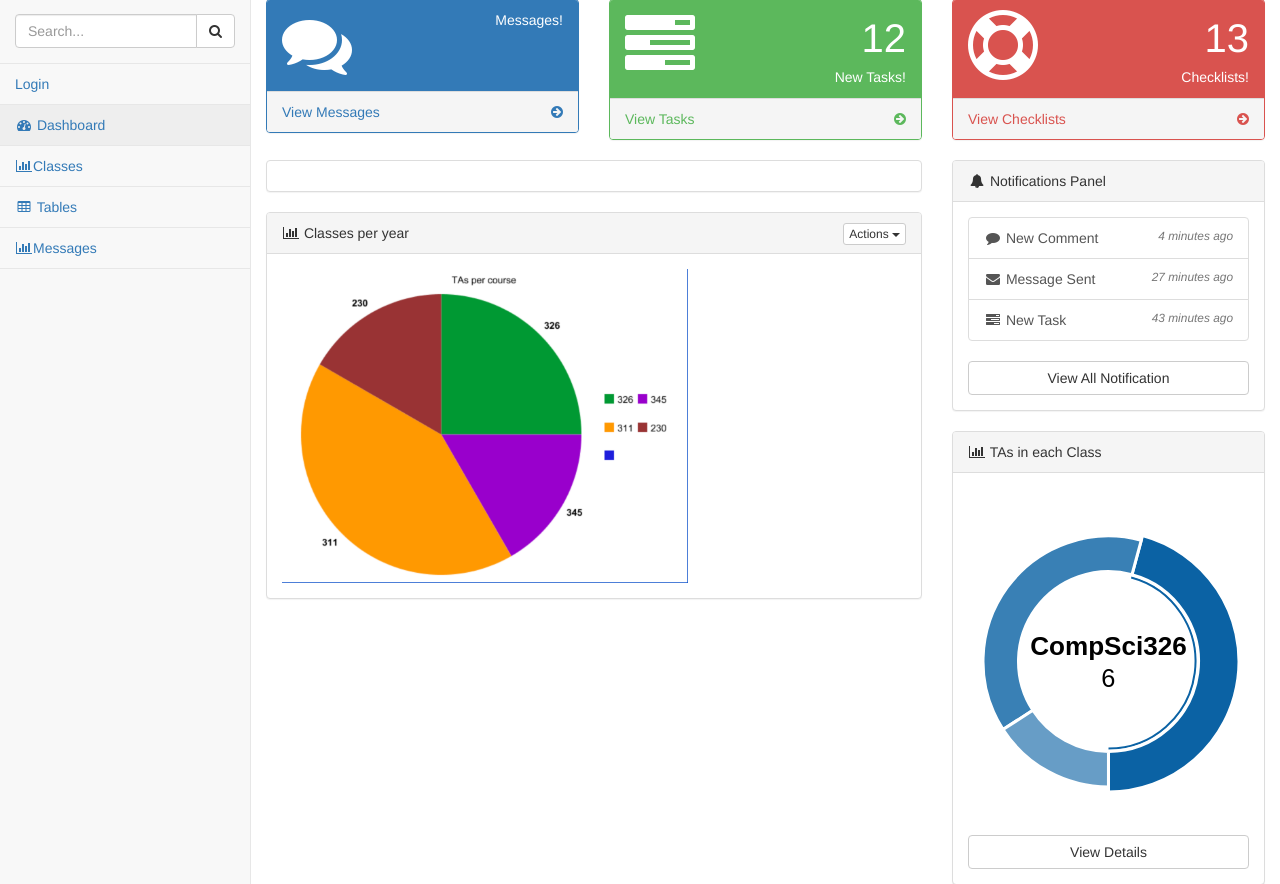
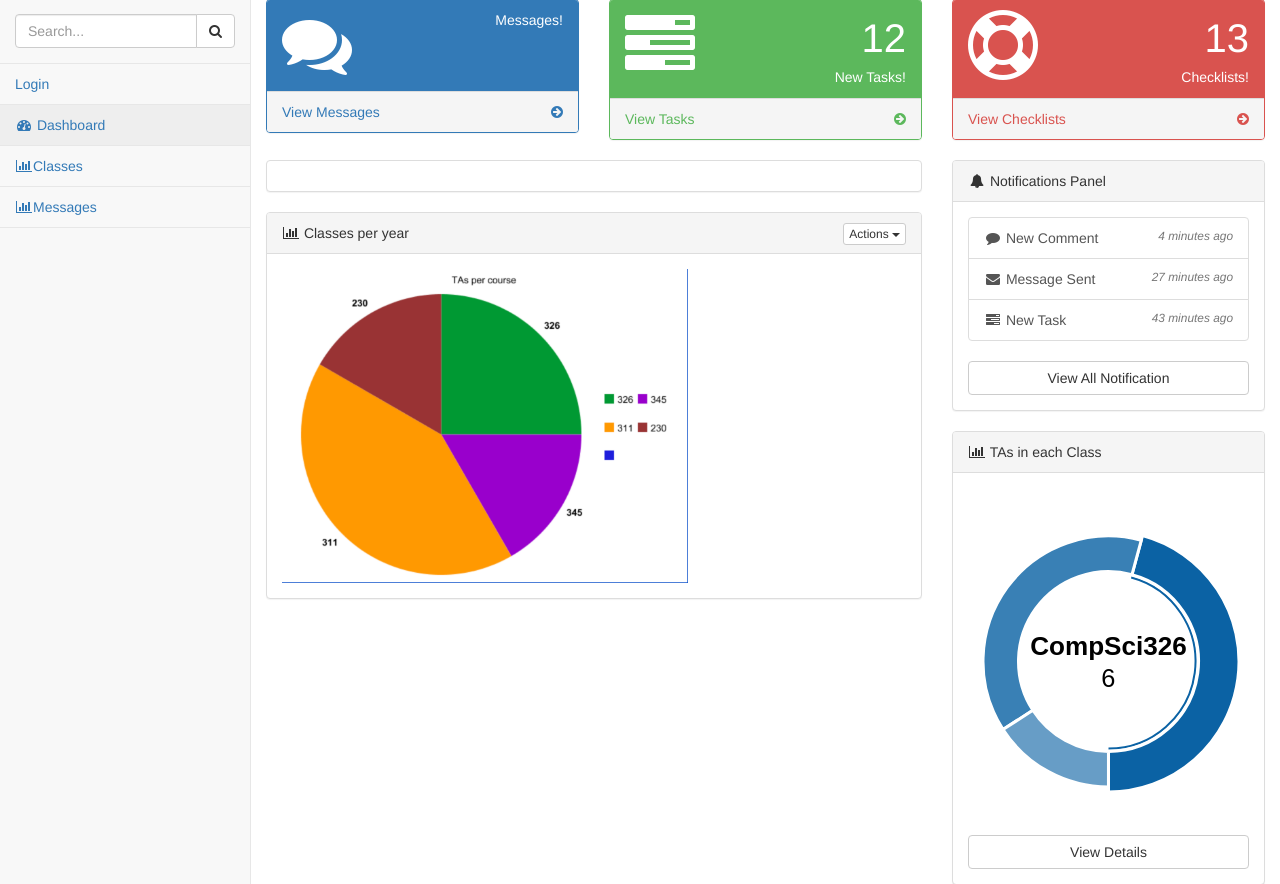
Before and after one commit to Vinecnt/BASS-V, a Django app: page /taco/ in a window 1280 px wide. Shown: the part 52-936 px from the top of the page. Run offline with Django 3.2, Linux system fonts and the light colour scheme; some libraries are stand-ins or nearby versions.

Commit message:
descriptions

```diff
--- a/project1/bassv/taco/templates/base_generic.html
+++ b/project1/bassv/taco/templates/base_generic.html
@@ -154,9 +154,6 @@
                             <a href="{% url 'courses' %}"><i class="fa fa-bar-chart-o fa-fw"></i>Classes</a>
                         </li>
                         <li>
-                            <a><i class="fa fa-table fa-fw"></i> Tables</a>
-                        </li>
-                        <li>
                             <a href="{% url 'messages' %}"><i class="fa fa-bar-chart-o fa-fw"></i>Messages</a>
                         </li>
 
```
